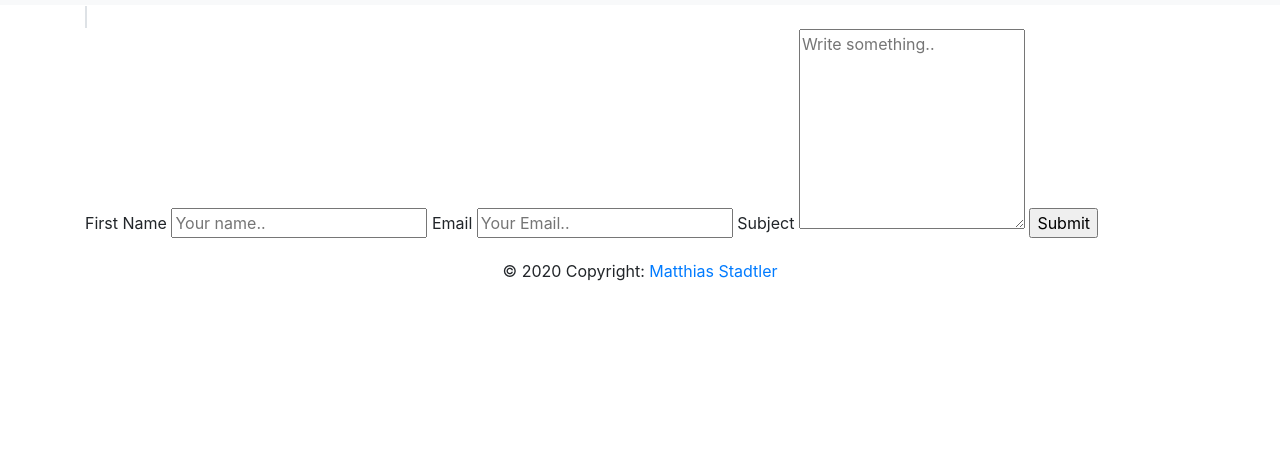
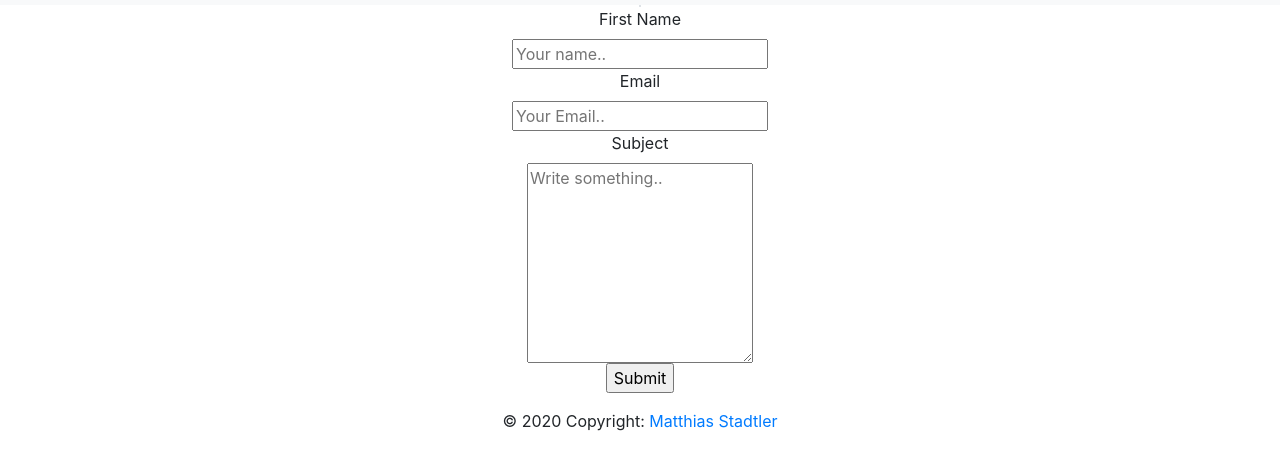
Before and after one commit to MStadtler21/portfolio-website, a plain HTML site: page contact.html in a window 1280 px wide. Shown: the part 67-536 px from the top of the page. Drawn offline with nearby package versions, Linux system fonts and the light colour scheme; files that its build step writes are made by us from their sources.

Commit message:
Aligned About Me and Contact pages

```diff
--- a/contact.html
+++ b/contact.html
@@ -21,9 +21,9 @@
           </div>
         </div>
       </nav>
-      <div class="container">
+      <div class="container d-flex flex-column align-items-center">
         <span class="border"></span>
-        <form action="action_page.php">
+        <form class= "d-flex flex-column align-items-center" action="action_page.php">
 
           <label for="fname">First Name</label>
           <input type="text" id="name" name="name" placeholder="Your name..">
```
Also changed, not shown: index.html (+1 -1 lines).
